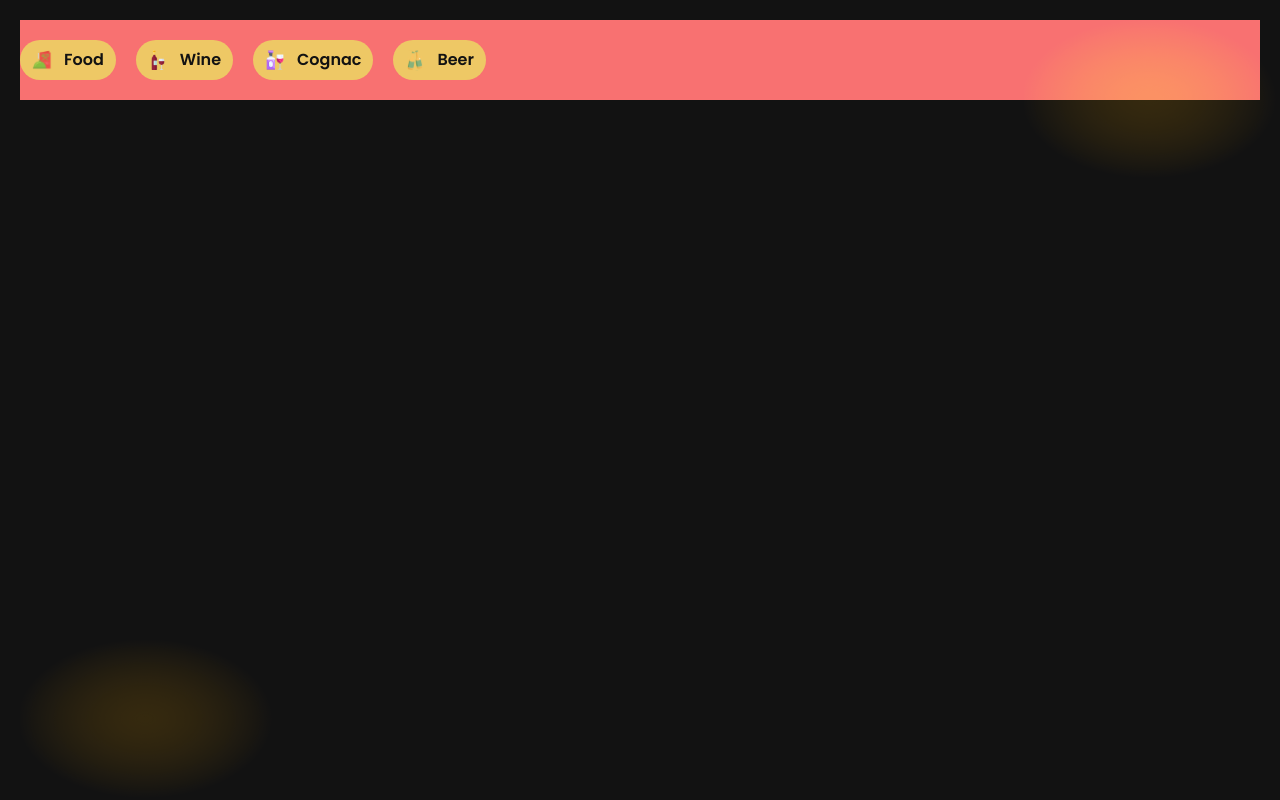
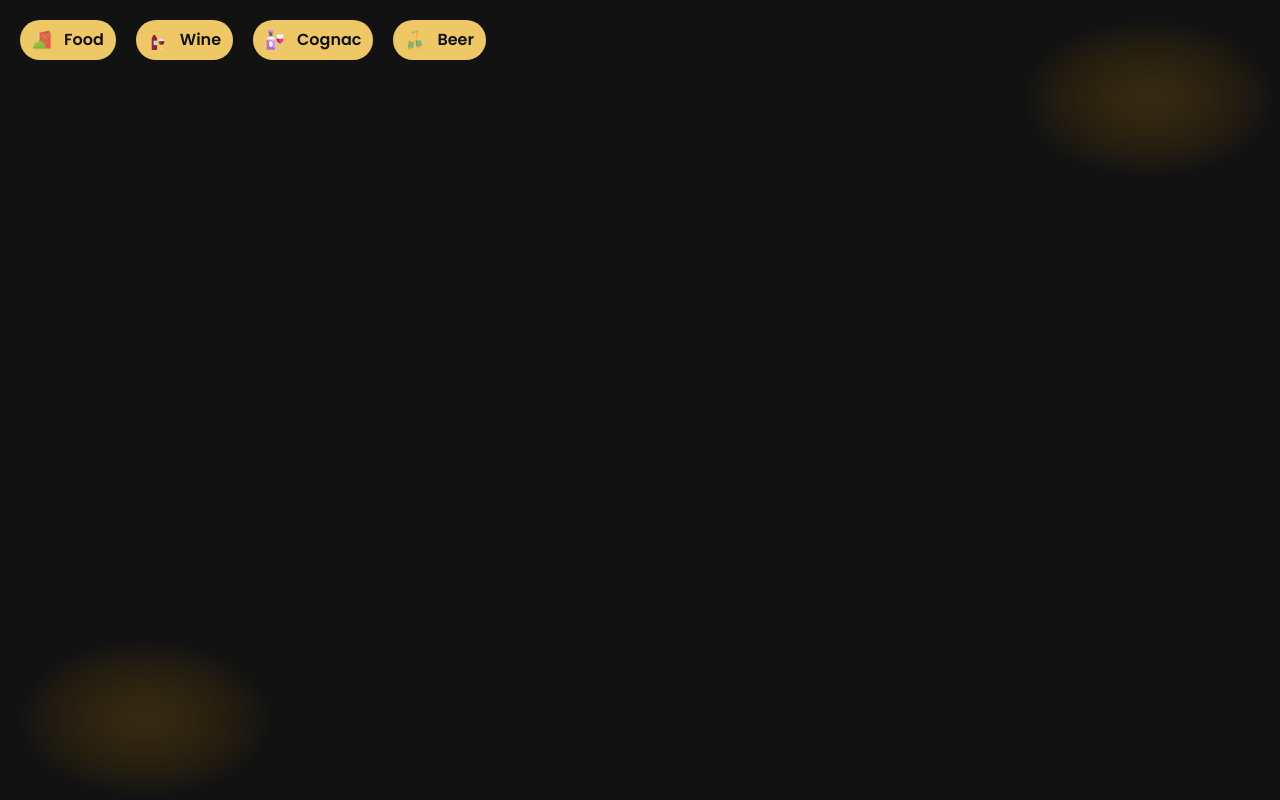
Before and after one commit to jemmycodes/GT-lounge, a React (Vite) app: page /home in a window 1280 px wide. Built offline with nearby package versions, Linux system fonts and the light colour scheme.

Commit message:
categories section done

```diff
--- a/src/components/home/Categories/Categories.jsx
+++ b/src/components/home/Categories/Categories.jsx
@@ -3,7 +3,7 @@ import { Category } from "../../index";
 
 const Categories = () => {
   return (
-    <ul className="flex gap-5  overflow-x-scroll bg-red-400 py-5 scrollbar-hide">
+    <ul className="flex gap-5  overflow-x-scroll ">
       {menuData.map(({ type, icon }) => (
         <Category key={type} icon={icon} type={type} />
       ))}
```
